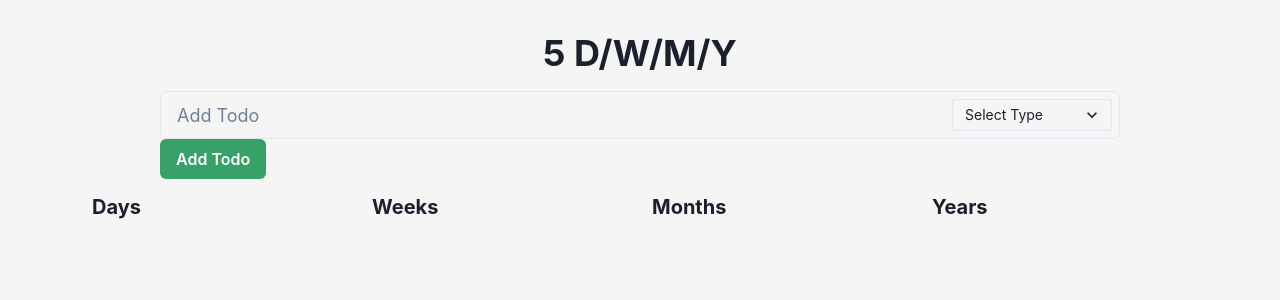
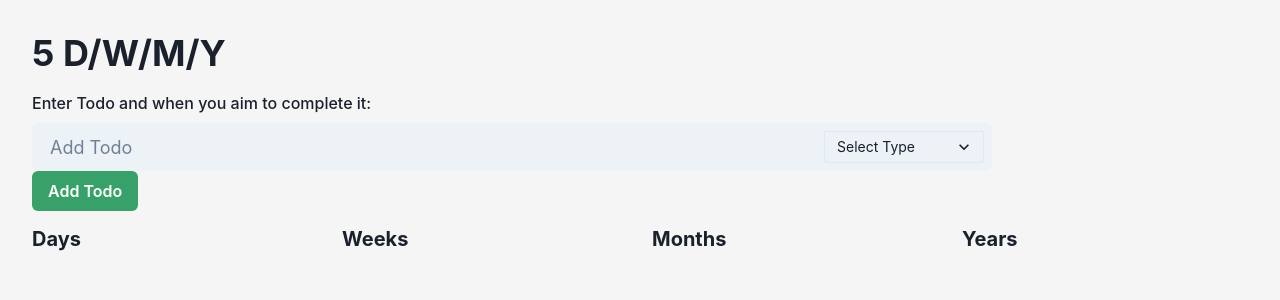
Before and after one commit to jpiccioni/5-Days-Weeks-Months-Years, a React (Vite) app: page / in a window 1280 px wide. Shown: the top 300 px of the page. Built offline with nearby package versions, Linux system fonts and the light colour scheme.

Commit message:
Changed CSS & started working on better errors

```diff
--- a/src/App.css
+++ b/src/App.css
@@ -6,10 +6,10 @@ ul {
   padding: 2rem;
   height: 100vh;
   background-color: #f5f5f5;
-  display: flex;
+  /* display: flex;
   flex-direction: column;
   justify-content: flex-start;
-  align-items: center;
+  align-items: center; */
 }
 
 .todo-item {
--- a/src/components/AddTodoForm.jsx
+++ b/src/components/AddTodoForm.jsx
@@ -32,7 +32,8 @@ const AddTodoForm = () => {
   }
 
   return (
-    <FormControl width="60rem" margin='1rem 0'>
+    <FormControl width="60rem" margin="1rem 0">
+      <FormLabel>Enter Todo and when you aim to complete it:</FormLabel>
       <InputGroup size="lg">
         <Input
           placeholder="Add Todo"
@@ -40,6 +41,9 @@ const AddTodoForm = () => {
           onChange={(e) => {
             setTodoTitle(e.target.value)
           }}
+          isRequired="true"
+          variant="filled"
+          errorBorderColor="red.500"
         />
         <InputRightElement width="10rem" marginRight="0.5rem">
           <Select
@@ -48,6 +52,8 @@ const AddTodoForm = () => {
               setTodoType(e.target.value)
             }}
             size="sm"
+            isRequired="true"
+            errorBorderColor="red.500"
           >
             <option value="days">Days</option>
             <option value="weeks">Weeks</option>
```
